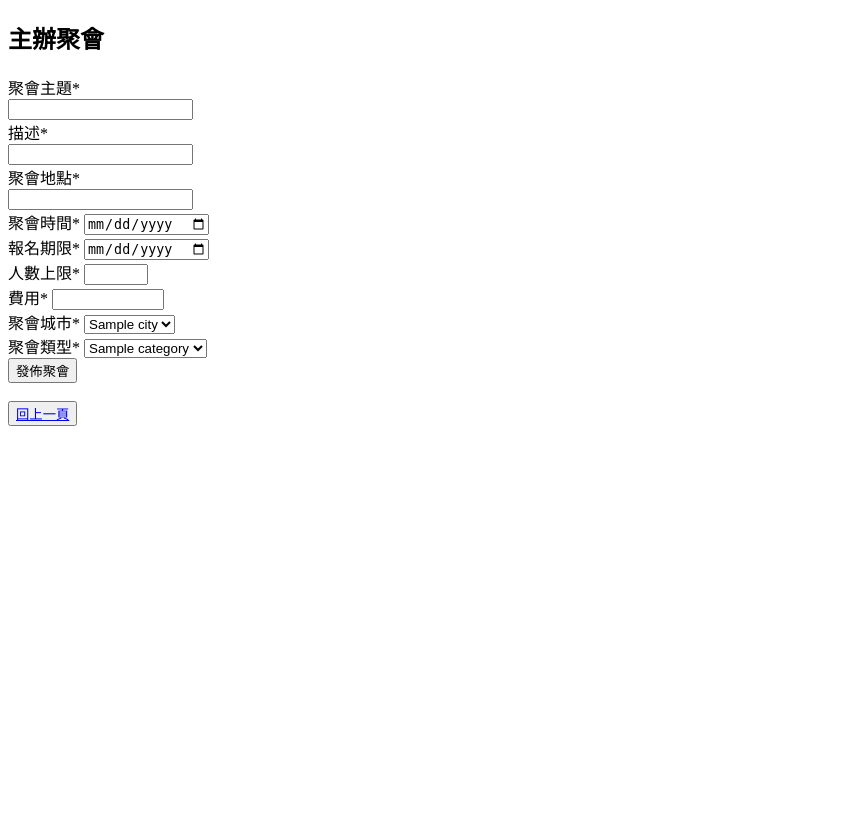
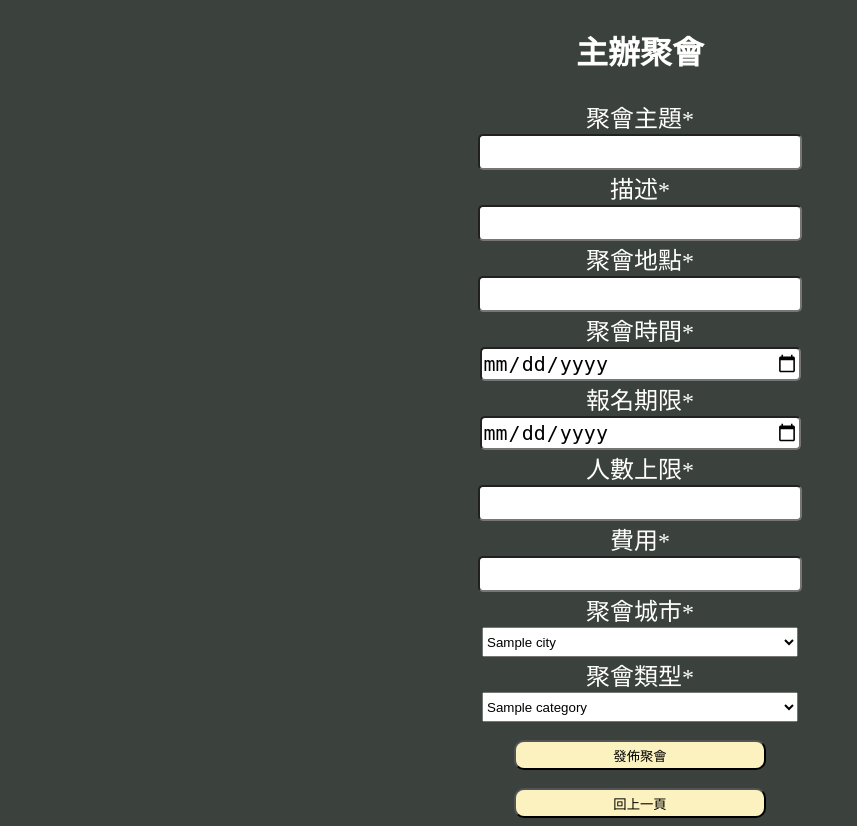
Before and after one commit to LittleBri32/Group_System, a Flask app: template FunCrew/templates/hostActivity.html in a window 1280 px wide. Shown: the whole page, without its empty margins (0-857 px from the left). Before the commit the page ends 426 px from the top, so only its background shows below. Run offline with Flask 3, Linux system fonts and the light colour scheme; the template is opened without the code that fills it: most values are stand-ins (such as "Sample title", 1, 10 or a date in 2020).

Commit message:
feat: update hostActivity UI

```diff
--- a/FunCrew/templates/hostActivity.html
+++ b/FunCrew/templates/hostActivity.html
@@ -4,10 +4,48 @@
 <head>
     <title>貼文列表 - 相約美好聚會時光</title>
     <link rel="shortcut icon" href="{{ url_for('static', filename='favicon.ico') }}">
-
+    <style>
+        .submitActivity{
+           /* align-items: center; */
+           /* width: 50%; */
+           text-align: center;
+       }
+       h2 {
+           font-size:xx-large;
+           color: white;
+           text-align: center;
+       }
+       label{
+           color: white;
+           font-size: x-large;
+       }
+       input{
+           border-radius: 5px;
+           width: 25%;
+           height: 30px;
+           font-size: x-large;
+       }
+       select{
+           width: 25%;
+           height: 30px;
+       }
+       button{
+           width: 20%;
+           height: 30px;
+           background-color: #FBF2C0;
+           border-radius: 10px;
+       }
+       a{
+           text-decoration: none;
+           color: #000;
+       }
+       p{
+           color: red;
+       }
+   </style>
 </head>
 
-<body>
+<body style="background-color:#3B413C;">
     <h2>主辦聚會</h2>
 
     <div class="submitActivity">
@@ -52,26 +90,27 @@
             <input id="Intro" name="Intro" required><br>
             <label for="location">聚會地點*</label><br>
             <input id="location" name="location" required><br>
-            <label for="time">聚會時間*</label>
+            <label for="time">聚會時間*</label><br>
             <input type="date" id="time" name="time" min="2023-06-20" required><br>
-            <label for="expireDate">報名期限*</label>
+            <label for="expireDate">報名期限*</label><br>
             <input type="date" id="expireDate" name="expireDate" min="2023-06-20" required><br>
-            <label for="peopleLimited">人數上限*</label>
+            <label for="peopleLimited">人數上限*</label><br>
             <input id="peopleLimited" name="peopleLimited" type="number" max="999" min="1" required><br />
-            <label for="fee">費用*</label>
+            <label for="fee">費用*</label><br>
             <input id="fee" name="fee" type="number" max="100000000" min="0" required><br />
-            <label for="area">聚會城市*</label>
+            <label for="area">聚會城市*</label><br>
             <select id="area" name="area">
                 {% for i in cityList %}
                 <option value={{i}}>{{i}}</option>
                 {% endfor %}
             </select><br>
-            <label for="category">聚會類型*</label>
+            <label for="category">聚會類型*</label><br>
             <select id="category" name="category">
                 {% for i in categoryList %}
                 <option value={{i}}>{{i}}</option>
                 {% endfor %}
             </select><br>
+            <br>
             <button>發佈聚會</button>
         </form>
         {% endif%}
@@ -79,13 +118,9 @@
         {% if msg %}
         <p>{{ msg }}</p>
         {% endif %}
-
-
-
         <br />
-        <button><a href="/home">回上一頁</a></button>
+       <a href="/home"><button>回上一頁</button></a></button>
     </div>
 
 </body>
-
 </html>
```
